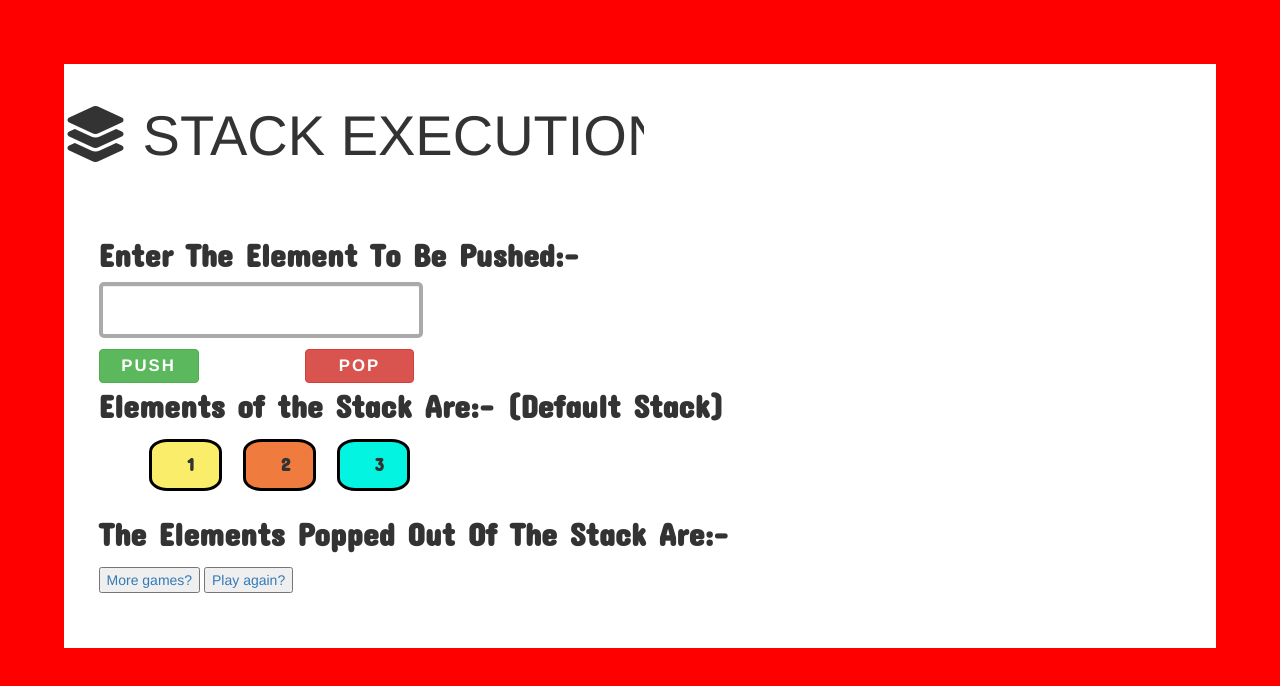
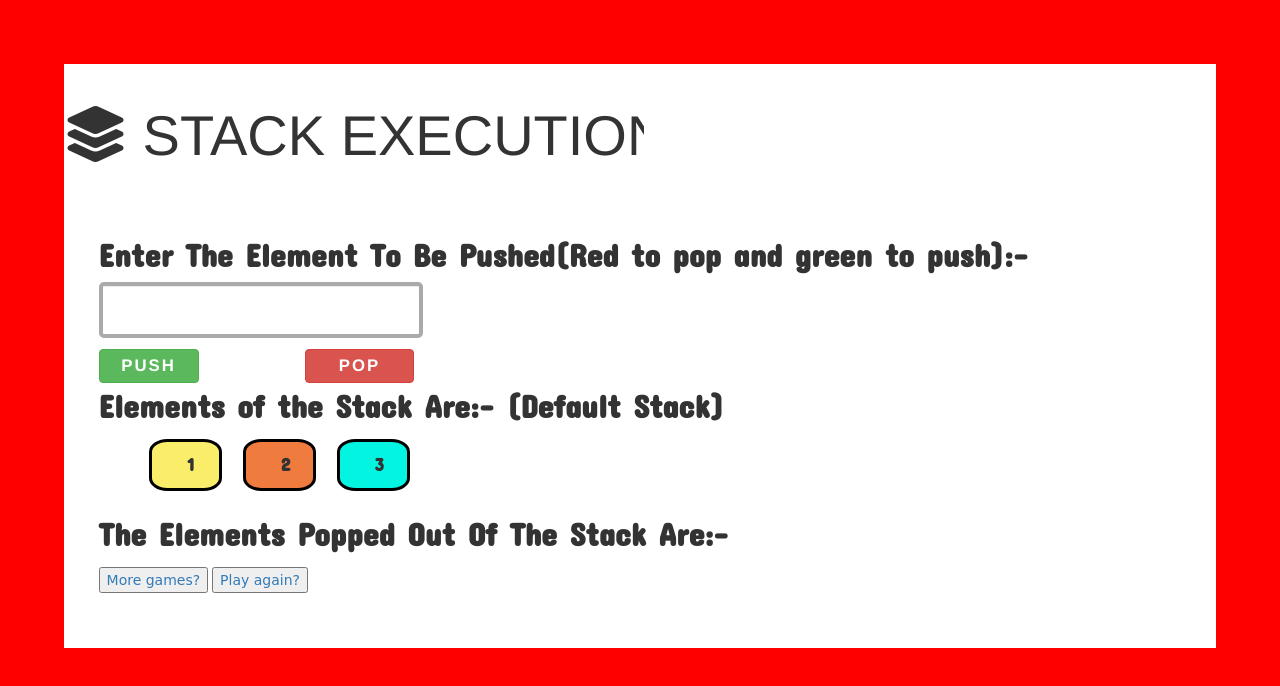
Before and after one commit to PriyamSeal/gam10, a plain HTML site: page index.html in a window 1280 px wide. Drawn offline with nearby package versions, Linux system fonts and the light colour scheme.

Commit message:
Update index.html

```diff
--- a/index.html
+++ b/index.html
@@ -30,7 +30,9 @@
     </h2>
 
     <div class="content">
-      <label for="text">Enter The Element To Be Pushed:-</label>
+      <label for="text"
+        >Enter The Element To Be Pushed(Red to pop and green to push):-</label
+      >
       <input
         type="text"
         name="element"
@@ -62,10 +64,19 @@
         <ul id="list1"></ul>
       </div>
       <a href="https://englishbolega.com/games/">
-        <button class="btn2" id="Button2">More games?</button>
+        <button class="btn2" id="Button2" style="font-family: cursive">
+          More games?
+        </button>
       </a>
       <a href="./index.html">
-        <button class="btn1" id="Button2">Play again?</button>
+        <button
+          class="btn1"
+          id="Button2"
+          style="font-family: cursive"
+          border-radius="25px"
+        >
+          Play again?
+        </button>
       </a>
     </div>
     <br />
```
